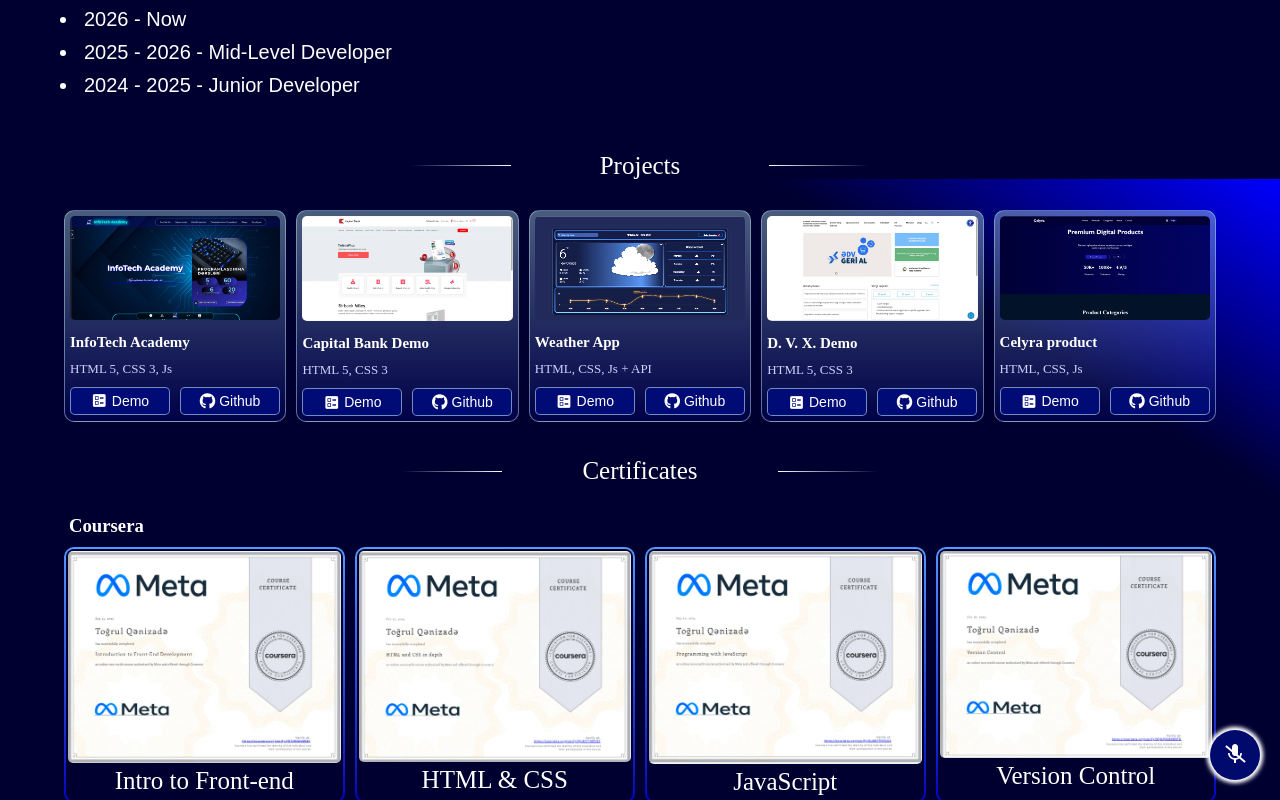
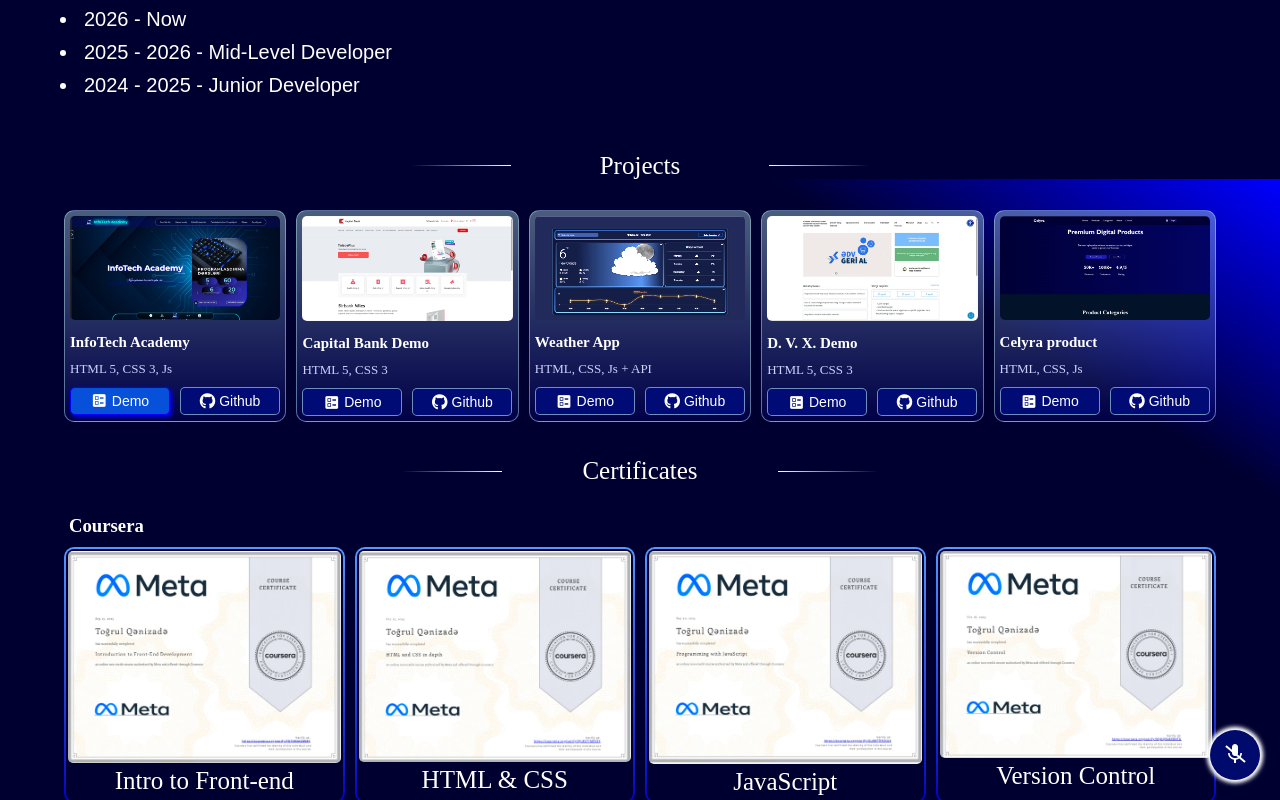
Before and after one commit to Togrul302007/My-Portfolio-voice1, a plain HTML site: page index.html in a window 1280 px wide. In both pictures the pointer is over the button 120 px from the left and 1021 px from the top of the page. Shown: the part 621-1421 px from the top of the page. Drawn offline with Linux system fonts and the light colour scheme.

```diff
--- a/style.css
+++ b/style.css
@@ -29,9 +29,7 @@ header{
     position: relative;
     min-height:220px;
 }
-.typewriter{
 
-}
 .part-1{
     position: absolute;
     top: -10px;
@@ -542,11 +540,18 @@ header{
     left: 5px;
     top: 5px;
 }
+
 .div-react p{
     display: inline-block;
     margin-top: 4px;
     margin-left: 26px;
     margin-right: 5px;
+}
+
+.projeler button:hover{
+    background-color: rgb(6, 80, 218);
+    border-color: blue;
+    filter: drop-shadow(2px 2px 2px blue);
 }
 /* .buttons a{
     text-decoration: none;
@@ -818,6 +823,8 @@ header{
 }
 .more> button{
     border-radius: 5px;
+    transition: 0.5s background-color;
+    transition-timing-function: ease;
 }
 .demo{
     color: white;
```
